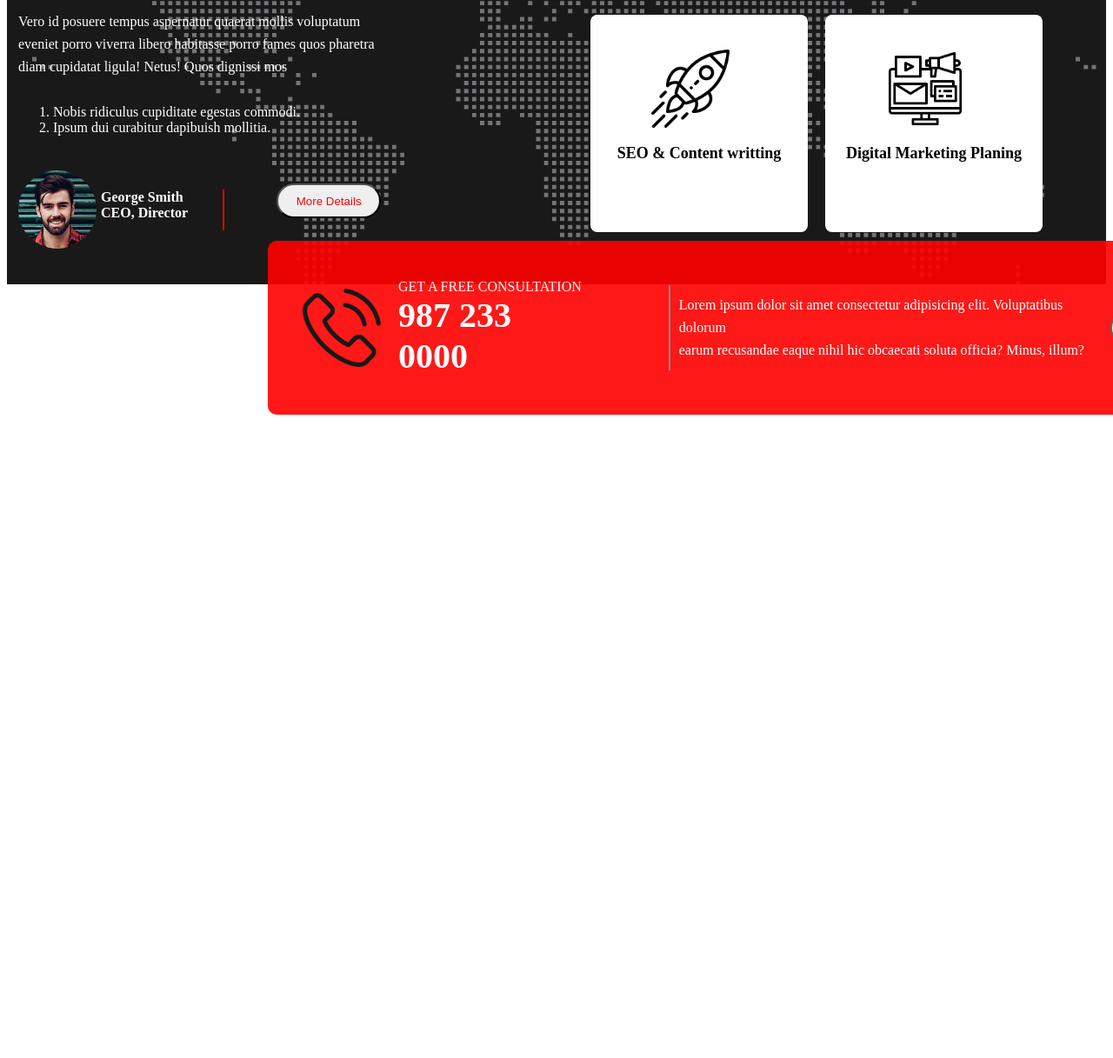
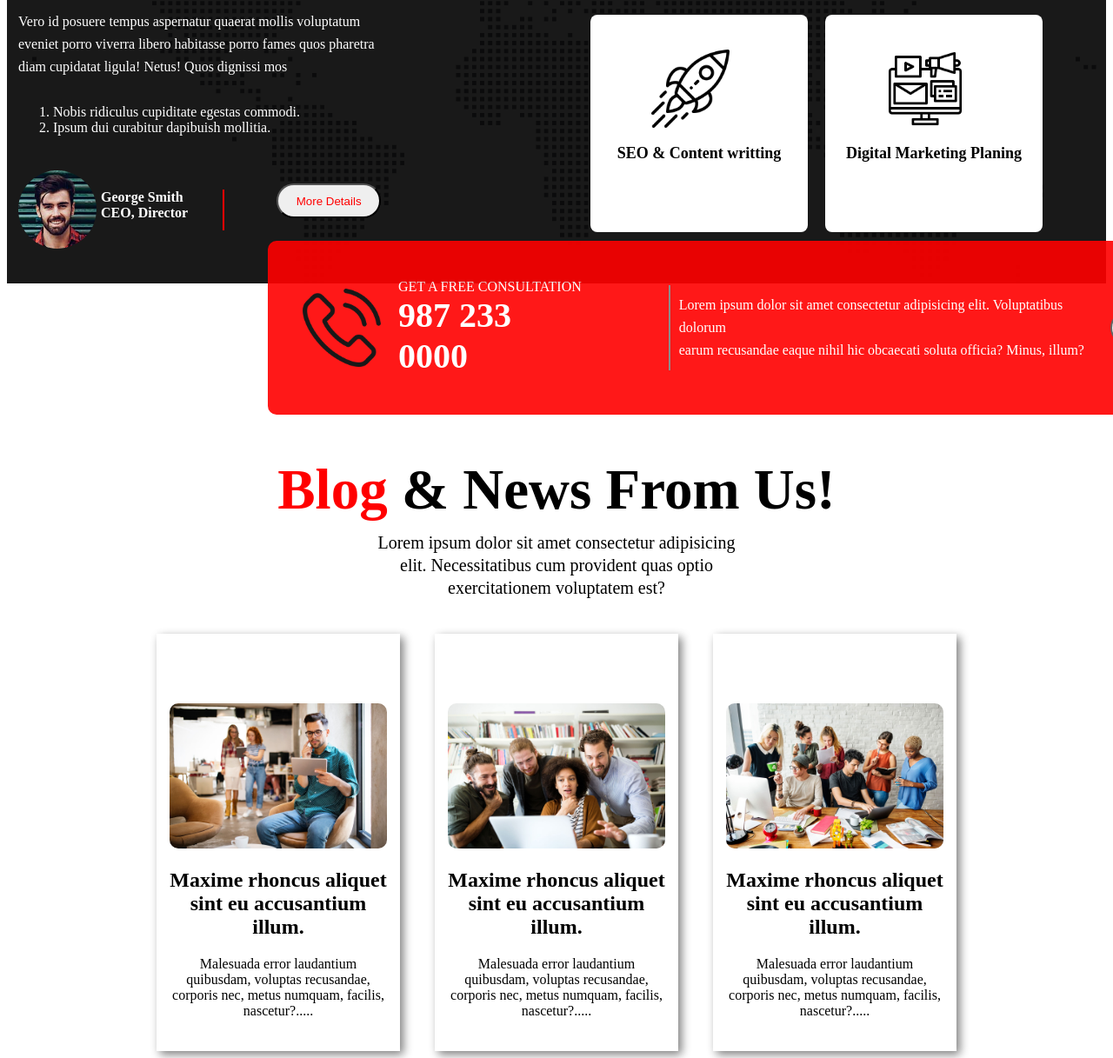
Before and after one commit to Tushar12152/new-digital, a plain HTML site: page index.html in a window 1280 px wide. Shown: the part 1250-2467 px from the top of the page at 87% size. Before the commit the page ends 1735 px from the top, so only its background shows below. Drawn offline with Linux system fonts and the light colour scheme.

Commit message:
blog section

```diff
--- a/index.html
+++ b/index.html
@@ -109,6 +109,31 @@
                  </div>
             </div>
         </section>
+   <!-- blog-section -->
+        <section class="blog-section">
+            <div class="blog-cintainer">
+                <h1 class="blog-h"> <span class="dgt">Blog</span> & News From Us!</h1>
+                <p class="blog-p">Lorem ipsum dolor sit amet  consectetur adipisicing <br> elit. Necessitatibus cum provident quas optio <br> exercitationem voluptatem est?</p>
+
+                <div class="box-container">
+                     <div class="box">
+                         <img class="blog-img" src="/asset/image/blog-1.jpg" alt="">
+                         <h2 class="box-h">Maxime rhoncus aliquet sint eu accusantium illum.</h2>
+                         <p class="box--">Malesuada error laudantium quibusdam, voluptas recusandae, corporis nec, metus numquam, facilis, nascetur?.....</p>
+                     </div>
+                     <div class="box">
+                         <img class="blog-img" src="/asset/image/blog-2.jpg" alt="">
+                         <h2 class="box-h">Maxime rhoncus aliquet sint eu accusantium illum.</h2>
+                         <p class="box--">Malesuada error laudantium quibusdam, voluptas recusandae, corporis nec, metus numquam, facilis, nascetur?.....</p>
+                     </div>
+                     <div class="box">
+                         <img class="blog-img" src="/asset/image/blog-3.jpg" alt="">
+                         <h2 class="box-h">Maxime rhoncus aliquet sint eu accusantium illum.</h2>
+                         <p class="box--">Malesuada error laudantium quibusdam, voluptas recusandae, corporis nec, metus numquam, facilis, nascetur?.....</p>
+                     </div>
+                </div>
+            </div>
+        </section>
      </main>
      <footer></footer>
 
--- a/style.css
+++ b/style.css
@@ -46,7 +46,7 @@ nav{
      width:100%;
      background-repeat:no-repeat;
      height:800px;
-     /* position:absoute; */
+     /* position:absolute; */
 
 }
 
@@ -103,7 +103,7 @@ nav{
 
 .service-section{
     background-image: url('/asset/image/footer-bg.png'),linear-gradient(rgba(0,0,0,0.9),rgba(0,0,0,0.9));
-    background-blend-mode: overay;
+    background-blend-mode: overlay;
 
 
 }
@@ -143,9 +143,7 @@ border-radius: 8px;
 color:#fff;
 margin-top: 170px;
 }
-.service-container{
 
-}
 
 .service-button1{
     padding:10px 40px;
@@ -214,6 +212,7 @@ margin-top: 170px;
     opacity: 0.9;
     color:white;
     height:200px;
+    margin-bottom: 0px;
 }
 
 .phone-call{
@@ -249,3 +248,44 @@ margin-top: 170px;
     padding:10px;
     border-left:2px solid gray;
 }
+
+/* blog-section */
+.blog-cintainer{
+    background-color:#FFF;
+    margin-top: -205px;
+}
+.blog-h{
+    text-align: center;
+    font-size: 65px;
+    padding:200px 0px 0px 0px;
+    margin-bottom: 0px;
+}
+.blog-p{
+    text-align: center;
+    font-size: 20px;
+    margin-top:10px;
+    line-height:26px;
+    padding-bottom:20px;
+}
+.box-container{
+    display:flex;
+    gap:40px;
+    justify-content: center;
+    align-items: center;
+}
+
+.blog-img{
+     width:100%;
+     border-radius:10px;
+
+}
+.box{
+    width:250px;
+    height:320px;
+    padding:80px 15px;
+    box-shadow:4px 4px 10px gray;
+    background-color: :white;
+}
+.box-h, .box--{
+    text-align: center;
+}
```
